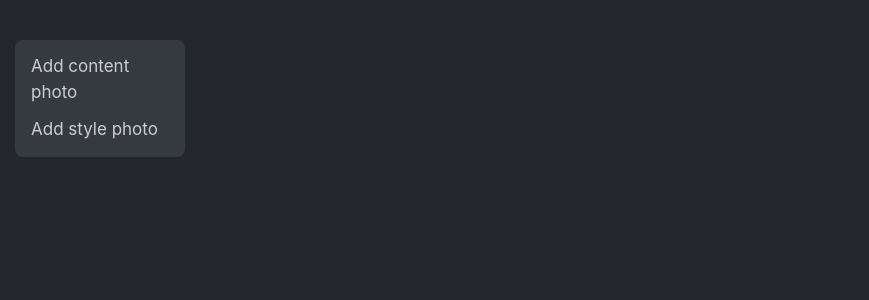
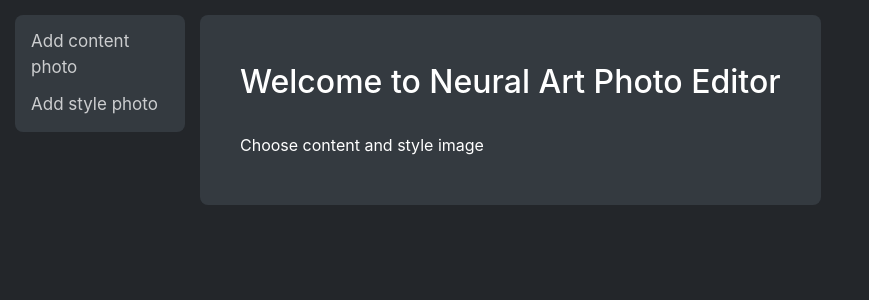
Before and after one commit to avgupt/NeuralArt, a Flask app: page /stylize in a window 1280 px wide. Shown: the part 56-356 px from the top of the page, without its empty margins (0-869 px from the left). Run offline with Flask 2, Linux system fonts and the light colour scheme; some libraries are stand-ins or nearby versions.

Commit message:
Add description

```diff
--- a/NeuralArt/templates/stylize.html
+++ b/NeuralArt/templates/stylize.html
@@ -9,7 +9,7 @@
         width: 170px;
         position: fixed;
         z-index: 1;
-        margin-top: 40px;
+        margin-top: 15px;
         border-radius: 8px;
         background: #343a40;
         overflow-x: hidden;
@@ -29,6 +29,22 @@
         border-left: 4px solid #b4aa11;
     }
 
+    .pic-box {
+        position: fixed;
+        z-index: 1;
+        margin-top: 15px;
+        margin-left: 185px;
+        border-radius: 8px;
+        background: #343a40;
+        overflow-x: hidden;
+        padding: 8px 0;
+        color: #FFF;
+    }
+
+    .box-text {
+        margin: 40px;
+    }
+
 {% endblock %}
 
 {% block fullwidth %}
@@ -37,7 +53,16 @@
         <a>Add content photo</a>
         <a>Add style photo</a>
     </div>
-    <!-- $('body').css({"background-color":"#23262a"}); -->
+
+    <div class="pic-box">
+        <div class="box-text">
+            <h2>Welcome to Neural Art Photo Editor</h2>
+            <br>
+            <p>
+                Choose content and style image
+            </p>
+        </div>
+    </div>
 
 {% endblock %}
 
```
